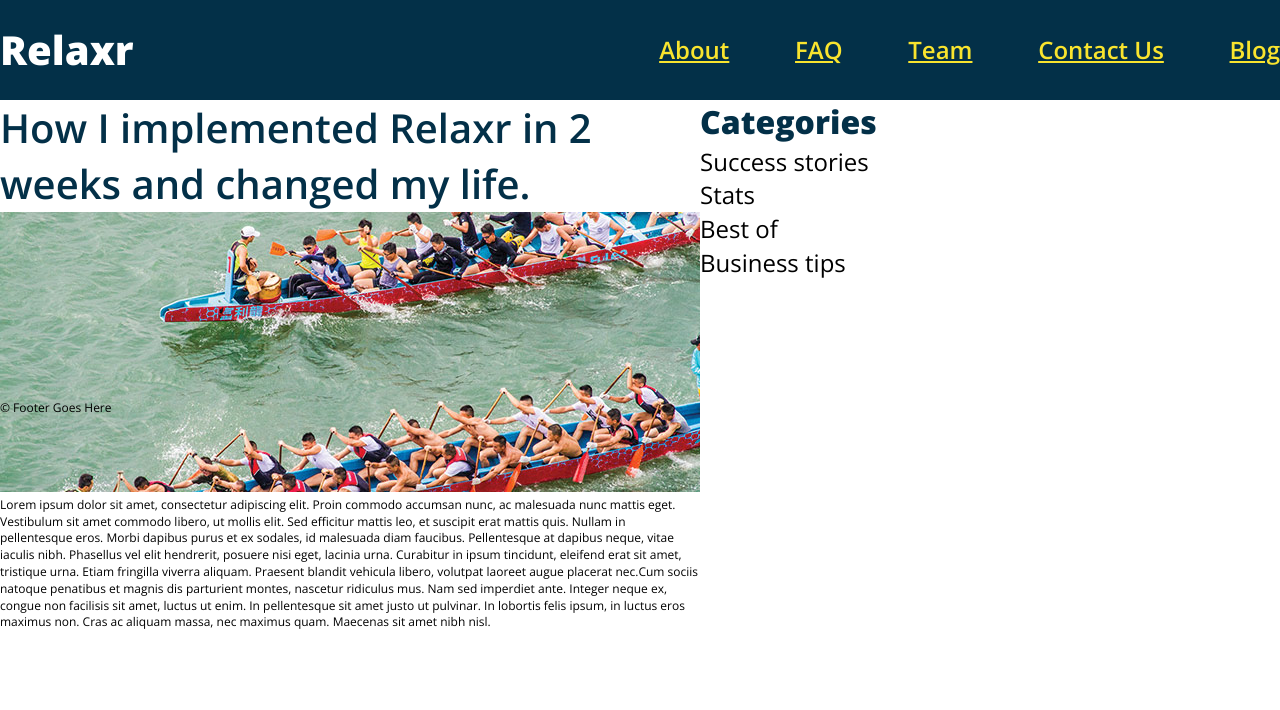
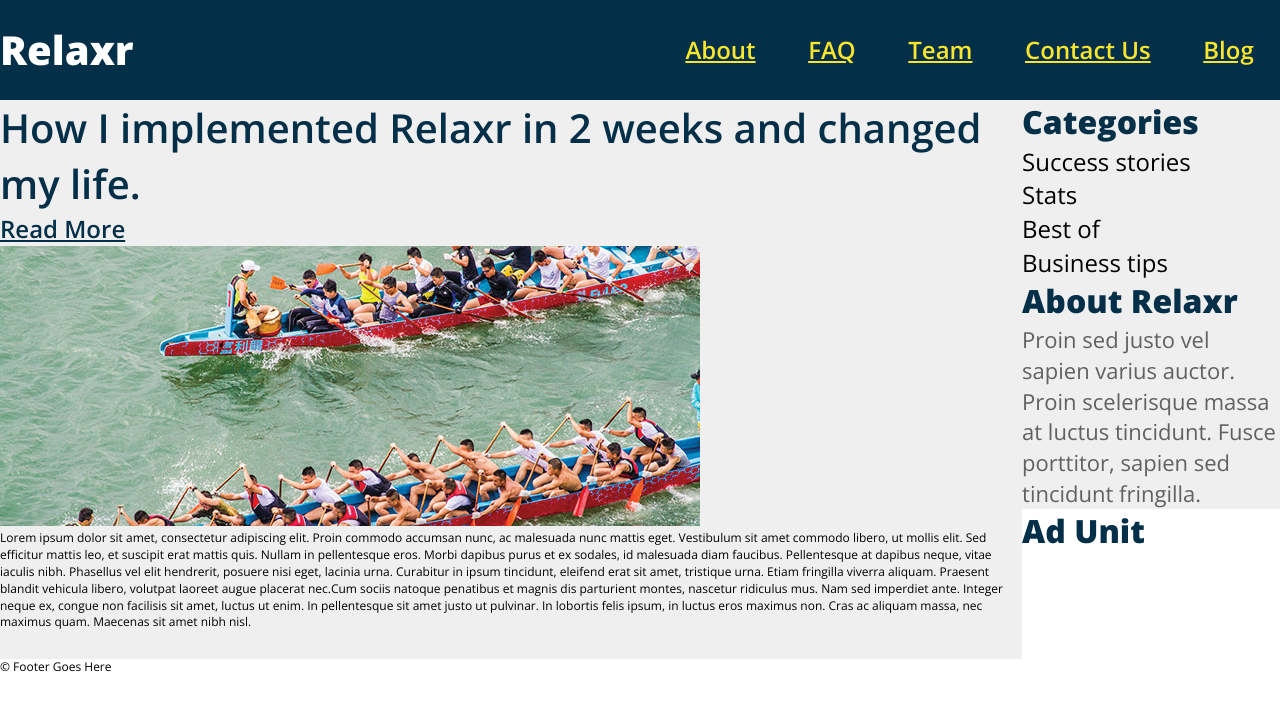
Before and after one commit to ninale91/Week-3-Monday, a plain HTML site: page starter_code/index.html in a window 1280 px wide. Drawn offline with nearby package versions, Linux system fonts and the light colour scheme.

Commit message:
change width and height to page

```diff
--- a/starter_code/css/style.css
+++ b/starter_code/css/style.css
@@ -90,7 +90,7 @@ header {
 .navtop{
   display: flex;
   flex-direction: row;
-  justify-content: space-between;
+  justify-content: space-around;
   flex-grow: 1;
 
 }
@@ -105,10 +105,10 @@ header {
   width: 100%;
   display: flex;
   flex-direction: row;
+  background-color: #f0efef;
 }
 
 .main-content{
-  width: 700px;
   height: 300px;
   display: flex;
   flex-direction: column;
@@ -120,15 +120,17 @@ header {
   color: #033048;
   display: flex;
   flex-direction: column;
-
 }
 
+.main-content a{
+  font-weight: 600;
+  font-size: 24px;
+  color: #033048;
+}
 .sidebar{
-  width: 240px;
-  height: 300px;
+  min-width: 20%;
   display: flex;
   flex-direction: column;
-
 }
 
 .categories{
@@ -136,7 +138,7 @@ header {
   flex-direction: column;
 }
 
-.categories h2{
+.sidebar h2{
   font-size: 32px;
   font-weight: 900;
   color: #033048
@@ -147,6 +149,17 @@ header {
   font-weight: 200;
 }
 
+.about p{
+  font-size: 22px;
+  font-weight: 100;
+  color: #606161;
+}
+
+.ad-unit{
+  background-color: white;
+  height: 150px;
+}
+
 footer {
 
 }
--- a/starter_code/index.html
+++ b/starter_code/index.html
@@ -46,6 +46,9 @@
 						</h1>
 					</div>
 					<div>
+						<a href="">Read More</a>
+					</div>
+					<div>
 					<img src="images/blog_photo1.jpg" alt="boat photo"/>
 					</div>
 					<div>
@@ -65,8 +68,13 @@
 						</ul>
 					</div>
 					<div class="about">
+						<h2>About Relaxr</h2>
+						<p>
+							Proin sed justo vel sapien varius auctor. Proin scelerisque massa at luctus tincidunt. Fusce porttitor, sapien sed tincidunt fringilla.
+						</p>
 					</div>
 					<div class="ad-unit">
+						<h2>Ad Unit</h2>
 					</div>
 				</div>
 
```
Also changed, not shown: top-area.png.
